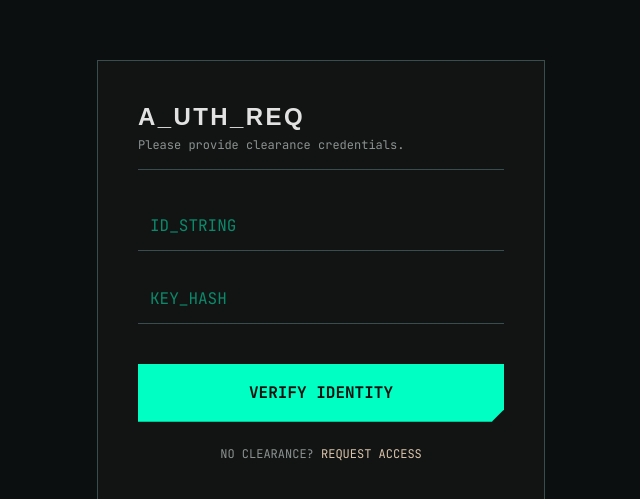
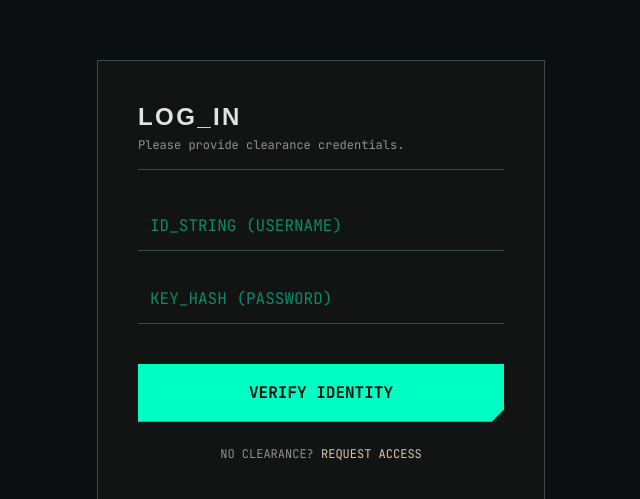
Before and after one commit to aftab-exr/task-manager-ui, a React (Vite) app: page /login in a window 1280 px wide. Shown: the part 119-618 px from the top of the page, without its empty margins (319-959 px from the left). Built offline with nearby package versions, Linux system fonts and the light colour scheme; a web font is replaced by a local one.

Commit message:
feat: update application title and enhance user interface with consistent naming across pages

```diff
--- a/index.html
+++ b/index.html
@@ -6,7 +6,7 @@
     <link href="https://fonts.googleapis.com/css2?family=Anybody:wdth,wght@50..150,100..900&family=Courier+Prime:ital,wght@0,400;0,700;1,400;1,700&family=JetBrains+Mono:wght@400;500;700;800&display=swap" rel="stylesheet">
     <link href="https://fonts.googleapis.com/css2?family=Material+Symbols+Outlined:opsz,wght,FILL,GRAD@24,400,0,0" rel="stylesheet">
     <meta name="viewport" content="width=device-width, initial-scale=1.0" />
-    <title>Task Manager</title>
+    <title>TASK_CMD</title>
   </head>
   <body>
     <div id="root"></div>
--- a/src/index.css
+++ b/src/index.css
@@ -1,6 +1,4 @@
 @import "tailwindcss";
-
-@custom-variant dark (&:where(.dark, .dark *));
 
 /* OBSIDIAN PROTOCOL: BASE SYSTEM */
 body {
--- a/src/pages/LandingPage.jsx
+++ b/src/pages/LandingPage.jsx
@@ -1,12 +1,16 @@
+import { useEffect } from "react";
 import { Link } from "react-router-dom";
 
 export default function LandingPage() {
+    useEffect(() => {
+        document.title = "TASK_CMD";
+    }, []);
     return (
         <div className="min-h-screen flex flex-col bg-[#0c0f0f] text-[#e2e2e2]">
             {/* Top Bar */}
             <nav className="flex justify-between items-center p-6 border-b border-[#3A4D4D] max-w-[1440px] w-full mx-auto">
                 <div className="text-2xl font-extrabold tracking-widest text-[#e2e2e2]">
-                    OBSIDIAN<span className="text-[#00FFC2]">_PROTOCOL</span>
+                    TASK<span className="text-[#00FFC2]">_CMD</span>
                 </div>
                 <div className="flex gap-4">
                     <Link to="/login" className="obsidian-btn-secondary px-6 py-2 text-sm">Initialize</Link>
--- a/src/pages/LoginPage.jsx
+++ b/src/pages/LoginPage.jsx
@@ -1,4 +1,4 @@
-import { useState } from "react";
+import { useState, useEffect } from "react";
 import { useNavigate, Link } from "react-router-dom";
 import { authService } from "../api/authService.js";
 
@@ -7,6 +7,10 @@ export default function Login() {
     const [password, setPassword] = useState("");
     const [error, setError] = useState("");
     const navigate = useNavigate();
+
+    useEffect(() => {
+        document.title = "TASK_CMD";
+    }, []);
 
     const handleSubmit = async (e) => {
         e.preventDefault();
@@ -34,16 +38,16 @@ export default function Login() {
         <div className="flex h-screen items-center justify-center bg-[#0c0f0f] px-4">
             <form onSubmit={handleSubmit} className="bg-[#121414] border border-[#3A4D4D] p-10 w-full max-w-md flex flex-col gap-6 rounded-none">
                 <div className="border-b border-[#3A4D4D] pb-4 mb-2">
-                    <h2 className="text-2xl font-bold text-[#e2e2e2] tracking-widest">A_UTH_REQ</h2>
+                    <h2 className="text-2xl font-bold text-[#e2e2e2] tracking-widest">LOG_IN</h2>
                     <p className="font-['JetBrains_Mono'] text-xs text-[#8c9291] mt-1">Please provide clearance credentials.</p>
                 </div>
 
                 {error && <div className="bg-[#93000a] border border-[#ffb4ab] text-[#ffdad6] p-3 text-sm font-['JetBrains_Mono'] uppercase">! {error}</div>}
 
-                <input type="text" placeholder="ID_STRING" required className="obsidian-input p-3"
+                <input type="text" placeholder="ID_STRING (USERNAME)" required className="obsidian-input p-3"
                     onChange={(e) => setUsername(e.target.value)} />
 
-                <input type="password" placeholder="KEY_HASH" required className="obsidian-input p-3"
+                <input type="password" placeholder="KEY_HASH (PASSWORD)" required className="obsidian-input p-3"
                     onChange={(e) => setPassword(e.target.value)} />
 
                 <button type="submit" className="obsidian-btn-primary p-4 mt-4">Verify Identity</button>
--- a/src/pages/RegisterPage.jsx
+++ b/src/pages/RegisterPage.jsx
@@ -1,4 +1,4 @@
-import { useState } from "react";
+import { useState, useEffect } from "react";
 import { useNavigate, Link } from "react-router-dom";
 import { authService } from "../api/authService.js";
 
@@ -6,6 +6,10 @@ export default function Register() {
     const [formData, setFormData] = useState({ username: "", email: "", password: "", fullName: "" });
     const [error, setError] = useState("");
     const navigate = useNavigate();
+
+    useEffect(() => {
+        document.title = "TASK_CMD";
+    }, []);
 
     const handleSubmit = async (e) => {
         e.preventDefault();
@@ -21,7 +25,7 @@ export default function Register() {
         <div className="flex h-screen items-center justify-center bg-[#0c0f0f] px-4">
             <form onSubmit={handleSubmit} className="bg-[#121414] border border-[#3A4D4D] p-10 w-full max-w-md flex flex-col gap-6 rounded-none">
                 <div className="border-b border-[#3A4D4D] pb-4 mb-2">
-                    <h2 className="text-2xl font-bold text-[#e2e2e2] tracking-widest">N_ODE_REG</h2>
+                    <h2 className="text-2xl font-bold text-[#e2e2e2] tracking-widest">SIGN_IN</h2>
                     <p className="font-['JetBrains_Mono'] text-xs text-[#8c9291] mt-1">Establish new user protocol.</p>
                 </div>
 
@@ -39,9 +43,9 @@ export default function Register() {
                 <input type="password" placeholder="KEY_HASH (PASSWORD)" required className="obsidian-input p-3"
                     onChange={(e) => setFormData({...formData, password: e.target.value})} />
 
-                <button type="submit" className="obsidian-btn-primary p-4 mt-4">Generate Node</button>
+                <button type="submit" className="obsidian-btn-primary p-4 mt-4">Request Access</button>
                 <p className="text-xs text-center font-['JetBrains_Mono'] text-[#8c9291]">
-                    EXISTING NODE? <Link to="/login" className="text-[#dac3a9] hover:text-[#00FFC2]">AUTHENTICATE</Link>
+                    EXISTING USER? <Link to="/login" className="text-[#dac3a9] hover:text-[#00FFC2]">LOGIN</Link>
                 </p>
             </form>
         </div>
```
